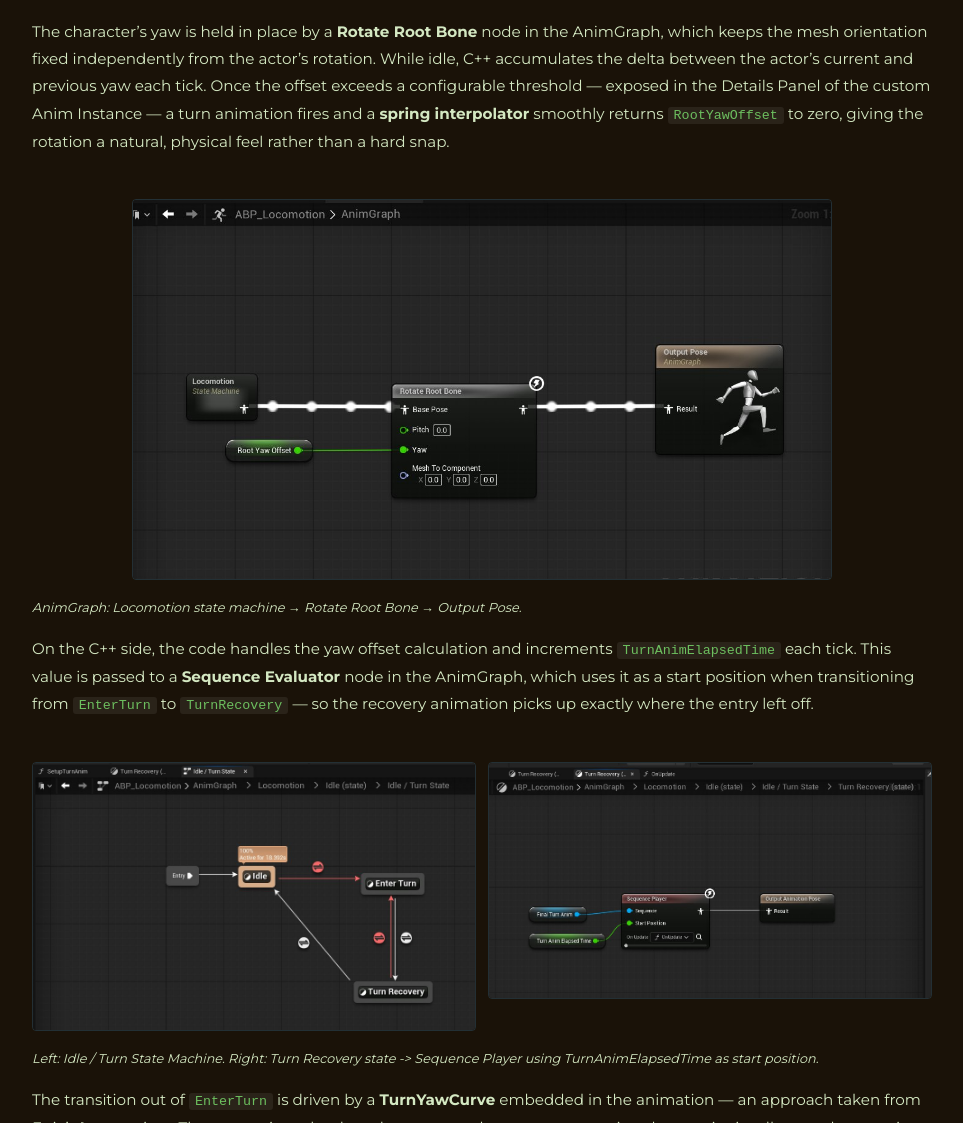
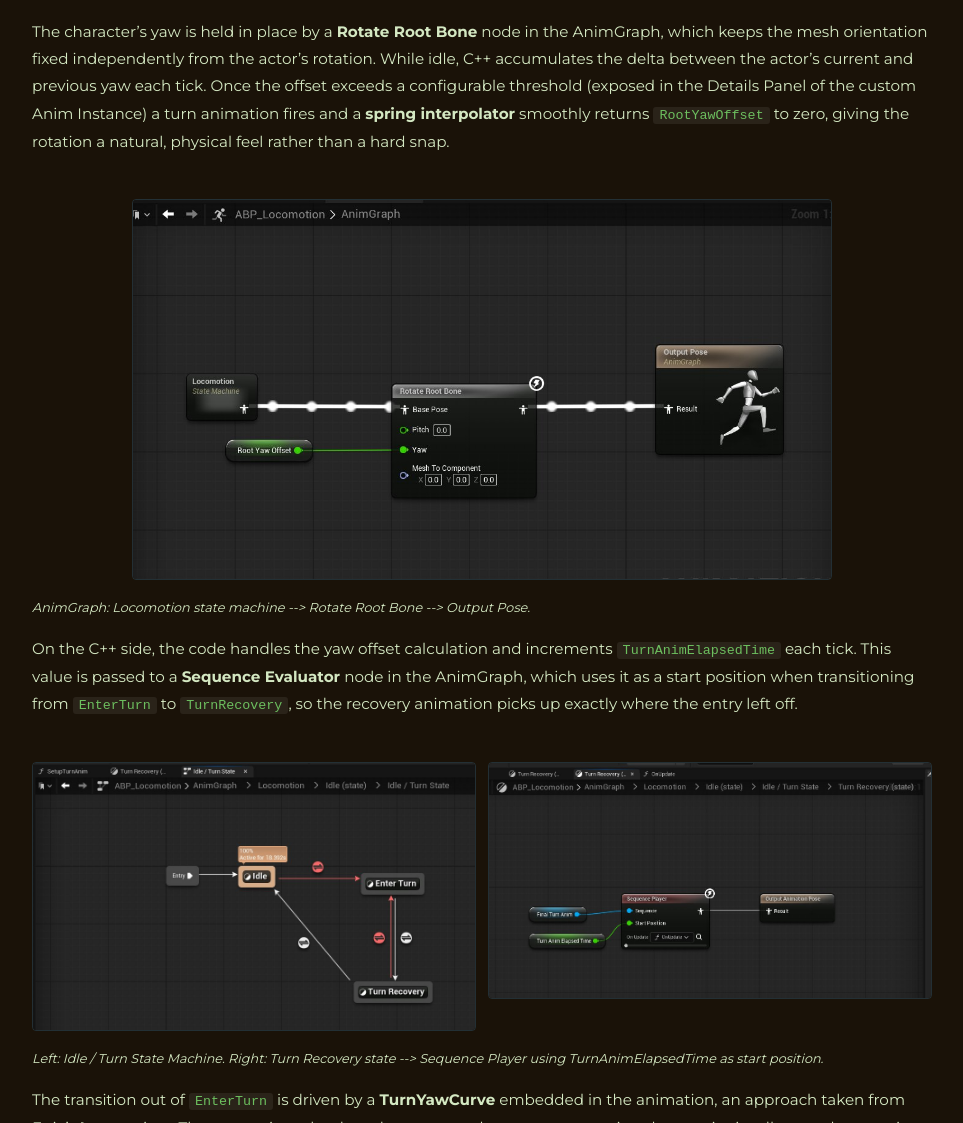
Before and after one commit to ItalianJackWEIRD/ItalianJackWEIRD.github.io, a Jekyll site: the page built from _projects/ue5-fsm.md, in a window 1280 px wide and 1400 px high, scrolled down 2928 px. Shown: the part 277-1400 px from the top of the window, without its empty margins (56-1019 px from the left). Built offline with Jekyll 4.4.1, drawn with Linux system fonts in a browser that asks for light colours; some of the changed text lies outside the part shown.

Commit message:
small text changes

```diff
--- a/_data/projects.yml
+++ b/_data/projects.yml
@@ -40,4 +40,4 @@
   tech: "Unreal Engine 5, C++, Plugin Architecture, Animation Blueprint"
   image: "/assets/img/ue5-fsm.png"
   video: "/assets/video/ue5-turnAnim.mp4"
-  description: "A third-person character controller built in UE5 C++ as the foundation for a vertical slice. Developed incrementally — starting from a custom State Machine plugin and growing one system at a time toward a complete locomotion pipeline."
+  description: "A third-person character controller built in UE5 C++ as the foundation for a vertical slice. Developed incrementally, starting from a custom State Machine plugin and growing one system at a time toward a complete locomotion pipeline."
--- a/_projects/ue5-fsm.md
+++ b/_projects/ue5-fsm.md
@@ -10,7 +10,7 @@ duration: "Ongoing"
 tech: "Unreal Engine 5, C++, Plugin Architecture, Animation Blueprint"
 video: "/assets/video/ue5-turnAnim.mp4"
 image: "/assets/img/ue5-fsm.png"
-about: "A third-person character controller built in UE5 C++ as the foundation for a vertical slice. Developed incrementally — starting from a custom State Machine plugin and growing one system at a time toward a complete locomotion pipeline."
+about: "A third-person character controller built in UE5 C++ as the foundation for a vertical slice. Developed incrementally, starting from a custom State Machine plugin and growing one system at a time toward a complete locomotion pipeline."
 ---
 
 ---
@@ -24,7 +24,7 @@ about: "A third-person character controller built in UE5 C++ as the foundation f
   <span class="feature-badge">Editor Configurable</span>
 </div>
 
-The system exposes a `UStateManagerComponent` attachable to any Actor, handling state instantiation, lifecycle management (`OnEnterState`, `TickState`, `OnExitState`), transition logic, and runtime history tracking — all in native C++ using `UCLASS`, `UPROPERTY` and `UFUNCTION` macros.
+The system exposes a `UStateManagerComponent` attachable to any Actor, handling state instantiation, lifecycle management (`OnEnterState`, `TickState`, `OnExitState`), transition logic, and runtime history tracking; all in native C++ using `UCLASS`, `UPROPERTY` and `UFUNCTION` macros.
 
 States are defined via a `UStateBase` class hierarchy: `PlayerBaseState` extends the base to add player-specific references and input binding through delegates. Concrete states like `IdleState` and `WalkState` derive from that.
 
@@ -77,29 +77,29 @@ States and the initial state are configured entirely from the Details Panel —
   <span class="feature-badge">Spring Interpolation</span>
 </div>
 
-The locomotion system is being built with **root motion** in mind — the character's position is driven by the animation rather than the capsule, and the turn system is part of this pipeline.
+The locomotion system is being built with **root motion** in mind: the character's position is driven by the animation rather than the capsule, and the turn system is part of this pipeline.
 
 <div class="gallery gallery--single">
   <video src="/assets/video/ue5-turnAnim.mp4" autoplay muted loop playsinline></video>
 </div>
-<p class="gallery-caption">Turn in place system — left and right 90° turns. No 180° support yet.</p>
+<p class="gallery-caption">Turn in place system: left and right 90° turns. No 180° support yet.</p>
 
-The character's yaw is held in place by a **Rotate Root Bone** node in the AnimGraph, which keeps the mesh orientation fixed independently from the actor's rotation. While idle, C++ accumulates the delta between the actor's current and previous yaw each tick. Once the offset exceeds a configurable threshold — exposed in the Details Panel of the custom Anim Instance — a turn animation fires and a **spring interpolator** smoothly returns `RootYawOffset` to zero, giving the rotation a natural, physical feel rather than a hard snap.
+The character's yaw is held in place by a **Rotate Root Bone** node in the AnimGraph, which keeps the mesh orientation fixed independently from the actor's rotation. While idle, C++ accumulates the delta between the actor's current and previous yaw each tick. Once the offset exceeds a configurable threshold (exposed in the Details Panel of the custom Anim Instance) a turn animation fires and a **spring interpolator** smoothly returns `RootYawOffset` to zero, giving the rotation a natural, physical feel rather than a hard snap.
 
 <div class="gallery gallery--single">
   <img src="/assets/img/turn-anim-graph.png" alt="AnimGraph with Rotate Root Bone node">
 </div>
-<p class="gallery-caption">AnimGraph: Locomotion state machine → Rotate Root Bone → Output Pose.</p>
+<p class="gallery-caption">AnimGraph: Locomotion state machine --> Rotate Root Bone --> Output Pose.</p>
 
-On the C++ side, the code handles the yaw offset calculation and increments `TurnAnimElapsedTime` each tick. This value is passed to a **Sequence Evaluator** node in the AnimGraph, which uses it as a start position when transitioning from `EnterTurn` to `TurnRecovery` — so the recovery animation picks up exactly where the entry left off.
+On the C++ side, the code handles the yaw offset calculation and increments `TurnAnimElapsedTime` each tick. This value is passed to a **Sequence Evaluator** node in the AnimGraph, which uses it as a start position when transitioning from `EnterTurn` to `TurnRecovery`, so the recovery animation picks up exactly where the entry left off.
 
 <div class="gallery">
   <img src="/assets/img/turn-state-machine.png" alt="Idle/Turn State Machine">
   <img src="/assets/img/turn-recovery-state.png" alt="Turn Recovery state">
 </div>
-<p class="gallery-caption">Left: Idle / Turn State Machine. Right: Turn Recovery state -> Sequence Player using TurnAnimElapsedTime as start position.</p>
+<p class="gallery-caption">Left: Idle / Turn State Machine. Right: Turn Recovery state --> Sequence Player using TurnAnimElapsedTime as start position.</p>
 
-The transition out of `EnterTurn` is driven by a **TurnYawCurve** embedded in the animation — an approach taken from Epic's **Lyra** project. The state exits only when the curve reads near zero, meaning the turn is visually complete, not just timed out.
+The transition out of `EnterTurn` is driven by a **TurnYawCurve** embedded in the animation, an approach taken from Epic's **Lyra** project. The state exits only when the curve reads near zero, meaning the turn is visually complete, not just timed out.
 
 <div class="learned-box">
   <span class="learned-box__label">What this taught me</span>
```
Also changed, not shown: other parts of _projects/ue5-fsm.md (+1 -1 lines).
